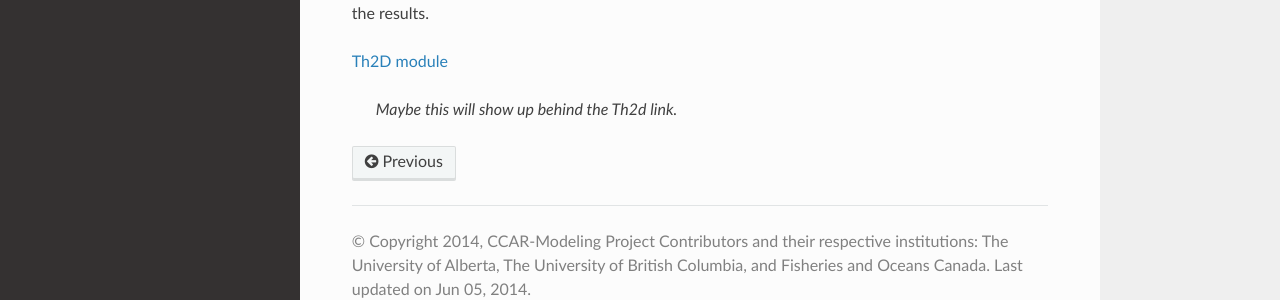
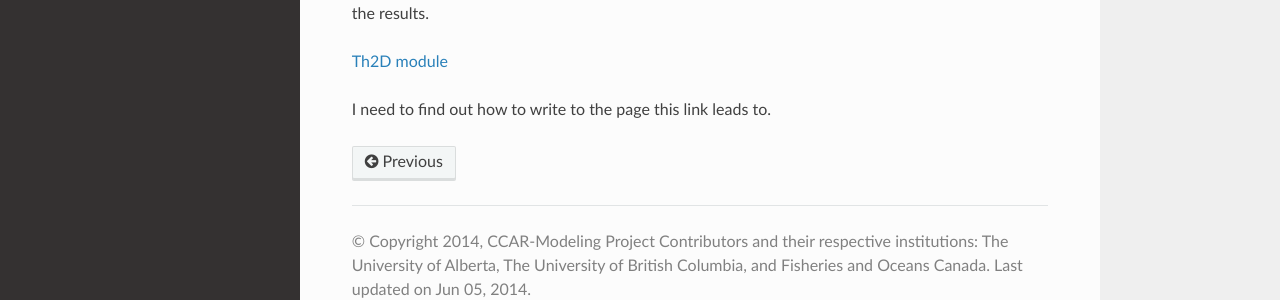
Before and after one commit to UBC-MOAD/pa-th-simple, a Sphinx documentation site: the page built from docs/prelim-model.rst, in a window 1280 px wide. Shown: the part 206-506 px from the top of the page. Built offline with Sphinx 7.4.7 and the Read the Docs theme 2.0.0, drawn with Linux system fonts in a browser that asks for light colours.

Commit message:
Updated documentation for prelim-model.

```diff
--- a/docs/prelim-model.rst
+++ b/docs/prelim-model.rst
@@ -6,4 +6,4 @@ The preliminary model is composed to two major working parts: the Th2D module, w
 
 `Th2D module <http://ccar-modeling-pa-th.readthedocs.org/en/latest/prelim-model/Th2Dmodule/.html>`_
 
-	`Maybe this will show up behind the Th2d link.`
+I need to find out how to write to the page this link leads to.
```
